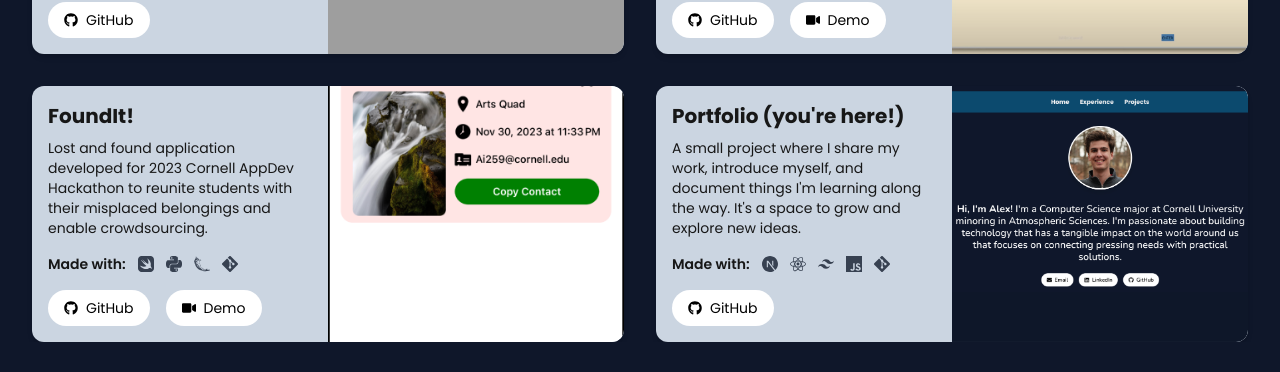
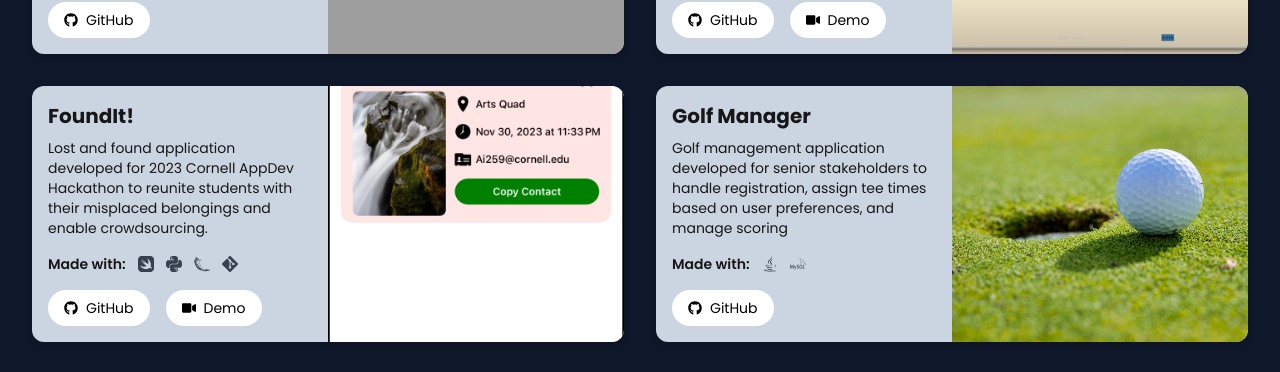
Before and after one commit to ailacqua/ailacqua.github.io, a Next.js app: page /ailacqua.github.io/projects in a window 1280 px wide. Shown: the part 346-718 px from the top of the page. Built offline with nearby package versions, Linux system fonts and the light colour scheme; grey boxes are pictures that could not be loaded.

Commit message:
Updated projects

```diff
--- a/app/components/project-tile.jsx
+++ b/app/components/project-tile.jsx
@@ -1,5 +1,5 @@
 import React from "react";
-import { FaGithub, FaVideo } from "react-icons/fa";
+import { FaGithub, FaVideo, FaJava } from "react-icons/fa";
 import {
   SiReact,
   SiJavascript,
@@ -16,7 +16,8 @@ import {
   SiSvelte,
   SiDocker,
   SiOcaml,
-  SiSwift
+  SiSwift,
+  SiMysql
 } from "react-icons/si";
 
 const techIconMap = {
@@ -35,7 +36,9 @@ const techIconMap = {
   Svelte: SiSvelte,
   Docker: SiDocker,
   OCaml: SiOcaml,
-  Swift: SiSwift
+  Swift: SiSwift,
+  MySQL: SiMysql,
+  Java: FaJava
 };
 
 const ProjectTile = ({
--- a/app/data/projects.json
+++ b/app/data/projects.json
@@ -40,6 +40,18 @@
         "image" : "foundit.png",
         "imagePosition" : "top"
     },
+
+    {
+        "title" : "Golf Manager",
+        "blurb": "Golf management application developed for senior stakeholders to handle registration, assign tee times based on user preferences, and manage scoring",
+        "github": "https://github.com/ailacqua/GolfManagerApp",
+        "technologies": [
+            "Java",
+            "MySQL"
+        ],
+        "image" : "golfmanager.jpg",
+        "imagePosition" : "center"
+    },
     {
         "title" : "Portfolio (you're here!)",
         "blurb": "A small project where I share my work, introduce myself, and document things I'm learning along the way. It's a space to grow and explore new ideas.",
```
Also changed, not shown: public/images/golfmanager.jpg (added).
